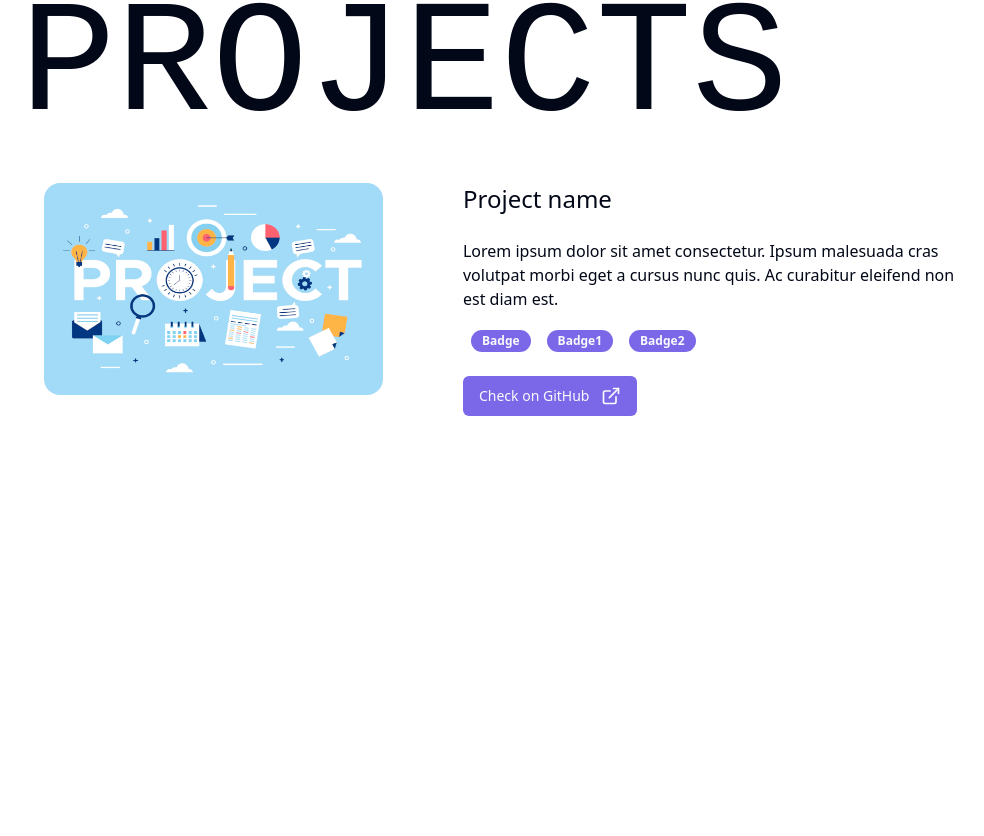
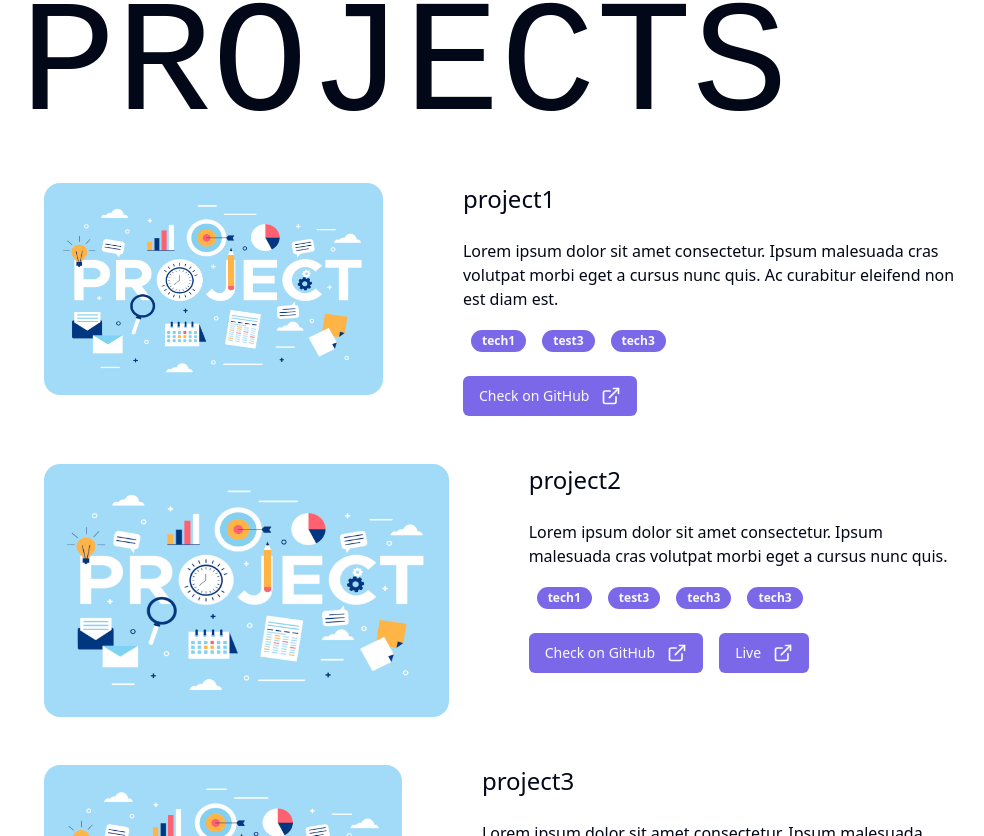
Before and after one commit to sandipanxlr8/portfolio, a React (Vite) app: page / in a window 1280 px wide. Shown: the part 704-1540 px from the top of the page, without its empty margins (124-1108 px from the left). Before the commit the page ends 1244 px from the top, so only its background shows below. Built offline with nearby package versions, Linux system fonts and the light colour scheme.

Commit message:
dynamic projects and add project resuseable component

```diff
--- /dev/null
+++ b/src/assets/projects.json
@@ -0,0 +1,29 @@
+[
+  {
+    "name": "project1",
+    "desc": "Lorem ipsum dolor sit amet consectetur. Ipsum malesuada cras volutpat morbi eget a cursus nunc quis. Ac curabitur eleifend non est diam est.",
+    "tech": ["tech1", "test3", "tech3"],
+    "isGithub": true,
+    "githubUrl": "link",
+    "isLive": false,
+    "liveUrl": ""
+  },
+  {
+    "name": "project2",
+    "desc": "Lorem ipsum dolor sit amet consectetur. Ipsum malesuada cras volutpat morbi eget a cursus nunc quis.",
+    "tech": ["tech1", "test3", "tech3", "tech3"],
+    "isGithub": true,
+    "githubUrl": "link",
+    "isLive": true,
+    "liveUrl": "link"
+  },
+  {
+    "name": "project3",
+    "desc": "Lorem ipsum dolor sit amet consectetur. Ipsum malesuada cras volutpat morbi eget a cursus nunc quis. Eleifend non est diam est.",
+    "tech": ["tech1", "test3", "tech3", "tech3"],
+    "isGithub": false,
+    "githubUrl": "",
+    "isLive": true,
+    "liveUrl": "link"
+  }
+]
--- a/src/components/home/Home.tsx
+++ b/src/components/home/Home.tsx
@@ -10,7 +10,7 @@ function Home() {
     <div className="px-7 sm:px-7 md:px-[9rem]">
       <Navbar />
       {/* landing section */}
-      <div className="mt-12 lg:flex lg:flex-row lg:px-4">
+      <div className="mt-12 lg:flex lg:flex-row">
         <div className="pt-14 lg:pt-[120px]">
           <h2 className="text-3xl/10">
             Hello 👋, I'm Sandipan Kalita.
--- /dev/null
+++ b/src/components/home/Project.tsx
@@ -0,0 +1,55 @@
+import { Badge } from "../ui/badge";
+import { Button } from "../ui/button";
+import { ExternalLink } from "lucide-react";
+
+interface ProjectInterface {
+  name: string;
+  desc: string;
+  tech: string[];
+  isGithub: boolean;
+  githubUrl: string;
+  isLive: boolean;
+  liveUrl: string;
+}
+
+interface ProjectPropsInterface {
+  project: ProjectInterface;
+}
+
+function Project({ project }: ProjectPropsInterface) {
+  return (
+    <div className="lg:flex lg:flex-row">
+      <div className="px-6 py-6">
+        <img
+          src="../src/assets/project.png"
+          alt="project image"
+          className="rounded-2xl lg:w-[46rem] aspect-[16/10]"
+        />
+      </div>
+      <div className="py-6 px-6 sm:px-6 lg:px-14">
+        <h3 className="text-2xl">{project.name}</h3>
+        <p className="mt-6">{project.desc}</p>
+        <div className="mt-4">
+          {project.tech &&
+            project.tech.map((tech) => <Badge className="mx-2">{tech}</Badge>)}
+        </div>
+        <div className="mt-6">
+          {project.isGithub && (
+            <Button size={"default"}>
+              Check on GitHub
+              <ExternalLink className="ml-3 h-5 w-5" />
+            </Button>
+          )}
+          {project.isLive && (
+            <Button className="ml-4" size={"default"}>
+              Live
+              <ExternalLink className="ml-3 h-5 w-5" />
+            </Button>
+          )}
+        </div>
+      </div>
+    </div>
+  );
+}
+
+export default Project;
--- a/src/components/home/Projects.tsx
+++ b/src/components/home/Projects.tsx
@@ -1,39 +1,14 @@
-import { Badge } from "../ui/badge";
-import { Button } from "../ui/button";
-import { ExternalLink } from "lucide-react";
+import Project from "./Project";
+import projects from "@/assets/projects.json";
 
 function Projects() {
   return (
     <div className="my-[100px]">
       <h2 className="text-[10rem]/[1.15] font-[monospace]">PROJECTS</h2>
-      <div className="lg:flex lg:flex-row">
-        <div className="px-6 py-6">
-          <img
-            src="../src/assets/project.png"
-            alt="project image"
-            className="rounded-2xl lg:w-[46rem] aspect-[16/10]"
-          />
-        </div>
-        <div className="py-6 px-6 sm:px-6 lg:px-14">
-          <h3 className="text-2xl">Project name</h3>
-          <p className="mt-6">
-            Lorem ipsum dolor sit amet consectetur. Ipsum malesuada cras
-            volutpat morbi eget a cursus nunc quis. Ac curabitur eleifend non
-            est diam est.
-          </p>
-          <div className="mt-4">
-            <Badge className="mx-2">Badge</Badge>
-            <Badge className="mx-2">Badge1</Badge>
-            <Badge className="mx-2">Badge2</Badge>
-          </div>
-          <div className="mt-6">
-            <Button size={"default"}>
-              Check on GitHub
-              <ExternalLink className="ml-3 h-5 w-5" />
-            </Button>
-          </div>
-        </div>
-      </div>
+      {projects.map((project) => (
+        <Project key={project.name} project={project} />
+      ))}
+      ;
     </div>
   );
 }
```
